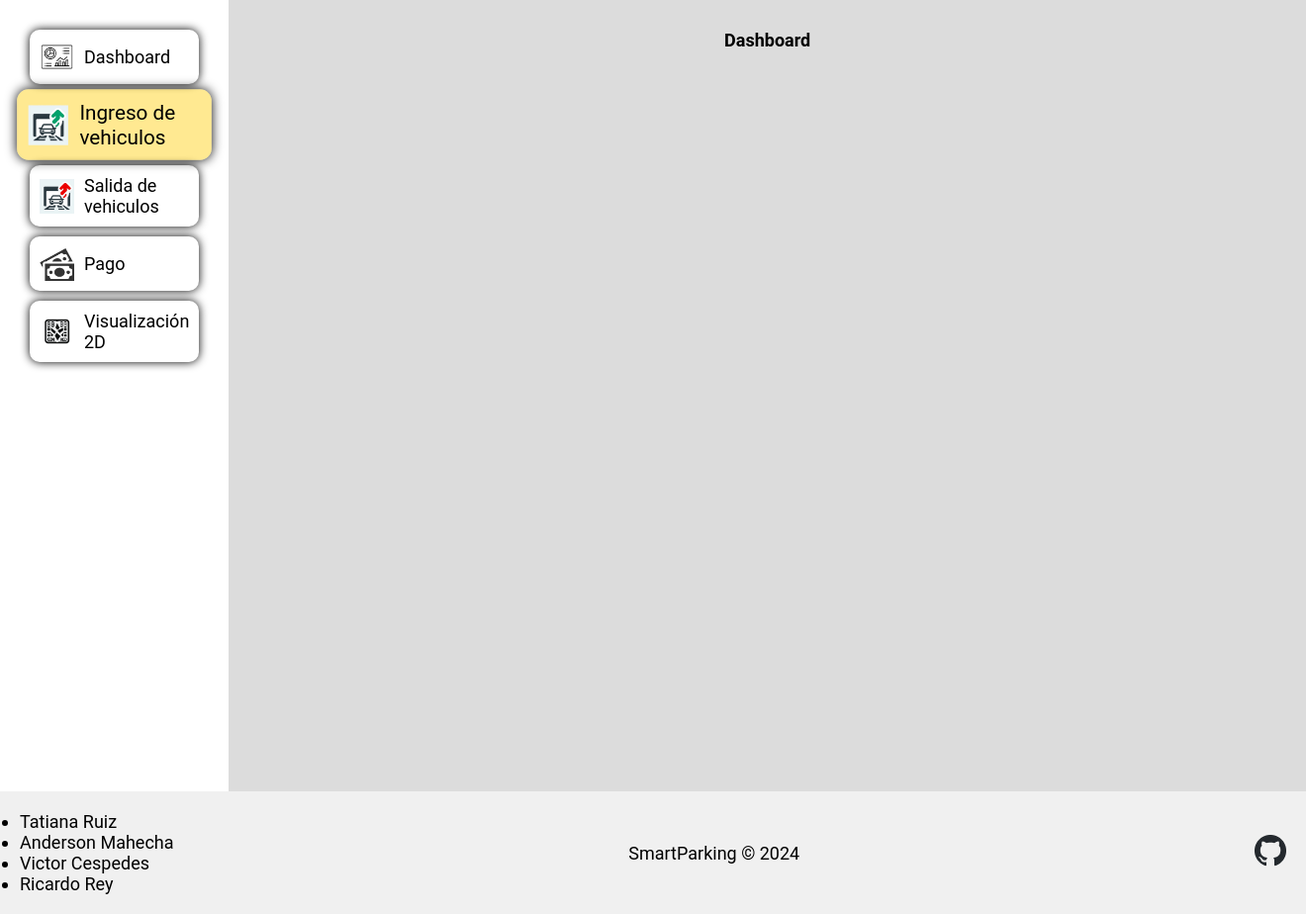
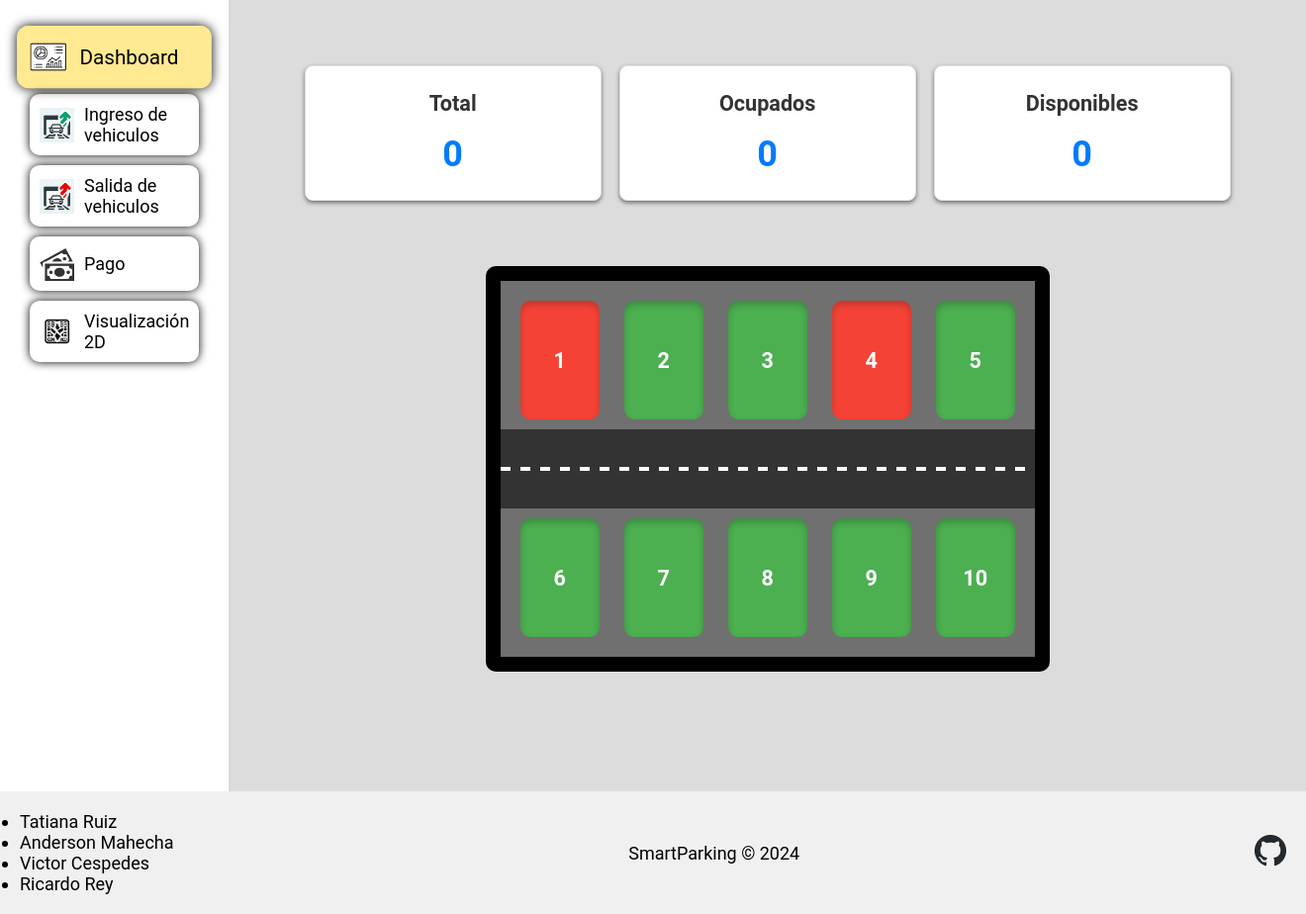
Before and after one commit to AndersonMahecha/smart-parking, a Flask app: page / in a window 1320 px wide. Shown: the part 84-1008 px from the top of the page at 99% size. Run offline with Flask 3, Linux system fonts and the light colour scheme; data that the repository does not hold is empty.

Commit message:
Dashboard implementado
-Mapa
-Status

```diff
--- /dev/null
+++ b/api/static/css/index.css
@@ -0,0 +1,130 @@
+.dashboard-content {
+    display: flex;
+    justify-content: space-around;
+    padding: 2rem;
+    gap: 1rem;
+}
+
+.card {
+    min-width: 300px;
+    padding: 1.4rem;
+    background: #ffffff;
+    border: 1px solid #e0e0e0;
+    border-radius: 8px;
+    text-align: center;
+    box-shadow: 0 2px 4px rgba(0, 0, 0, 0.5);
+    transition: transform 0.2s ease, box-shadow 0.2s ease;
+}
+
+.card h2 {
+    margin: 0;
+    font-size: 1.2rem;
+    color: #333;
+}
+
+.card p {
+    font-size: 2rem;
+    font-weight: bold;
+    margin: 1rem 0 0;
+    color: #007bff;
+    transition: transform 0.2s ease, color 0.2s ease;
+}
+
+.card p.animated {
+    transform: scale(1.3);
+    /* Agranda temporalmente el texto */
+    color: #ff5722;
+}
+
+.card:hover {
+    transform: translateY(-5px);
+    box-shadow: 0 4px 10px rgba(0, 0, 0, 0.2);
+}
+
+/* Estilo del mapa */
+.parking-map {
+    /* width: 70%; */
+    background: #707070;
+    padding: 20px 0;
+    border-radius: 10px;
+    border: 15px solid #000000;
+    position: relative;
+}
+
+.parking-map-row {
+    display: flex;
+    gap: 25px;
+    padding: 0 20px;
+}
+
+#parking-map-road {
+    background-color: #333;
+    height: 80px;
+    position: relative;
+    margin: 10px 0;
+}
+
+/* Color de las líneas de la carretera */
+#parking-map-road::before {
+    content: '';
+    position: absolute;
+    top: 50%;
+    left: 0;
+    width: 100%;
+    height: 4px;
+    background-color: #fff;
+    transform: translateY(-50%);
+}
+
+#parking-map-road::after {
+    content: '';
+    position: absolute;
+    top: 50%;
+    left: 0;
+    width: 100%;
+    height: 4px;
+    background-color: #fff;
+    /* Color de las líneas de la carretera */
+    transform: translateY(-50%);
+    background: repeating-linear-gradient(to right,
+            #fff,
+            #fff 10px,
+            #333 10px,
+            #333 20px);
+}
+
+/* Slots */
+.slot {
+    width: 80px;
+    height: 120px;
+    display: flex;
+    justify-content: center;
+    align-items: center;
+    font-size: 1.2rem;
+    font-weight: bold;
+    color: #fff;
+    border-radius: 10px;
+    transition: transform 0.3s ease, box-shadow 0.3s ease;
+    position: relative;
+    cursor: pointer;
+    /* border: 1px solid rgb(0, 0, 0); */
+
+}
+
+/* Ocupados y disponibles */
+.slot[data-status="available"] {
+    background: #4caf50;
+    /* Verde */
+    box-shadow: inset 0 4px 6px rgba(0, 0, 0, 0.2);
+}
+
+.slot[data-status="occupied"] {
+    background: #f44336;
+    /* Rojo */
+    box-shadow: inset 0 4px 6px rgba(0, 0, 0, 0.2);
+}
+
+/* Hover */
+.slot:hover {
+    transform: scale(1.07);
+}
--- a/api/static/css/styles.css
+++ b/api/static/css/styles.css
@@ -293,7 +293,6 @@ tr:hover {
 
 footer {
     background-color: var(--gray-footer);
-    /* background-color: #ffcc016e; */
     padding: 20px;
     display: flex;
     justify-content: space-between;
@@ -309,3 +308,20 @@ footer {
     content: url('../assets/github-favicon-dark.png');
     /* Replace with the path to your hover image */
 }
+
+/* Cambiar el ancho/alto del scroll */
+::-webkit-scrollbar {
+    width: 10px;
+}
+
+/* Estilo del fondo del scrollbar */
+::-webkit-scrollbar-track {
+    background: #ffffff;
+    border-radius: 10px;
+}
+
+/* Estilo de la barra deslizante */
+::-webkit-scrollbar-thumb {
+    background: var(--brand-color);
+    border-radius: 20px;
+}
--- /dev/null
+++ b/api/static/js/index.js
@@ -0,0 +1,53 @@
+const slots_count = document.getElementById('slots-count');
+const vehicles_count = document.getElementById('vehicles-count');
+const slots_available_count = document.getElementById('slots-available-count');
+const message_error = document.getElementById('message-error');
+
+document.addEventListener('DOMContentLoaded', (event) => {
+    fetch("http://localhost:5000/api/v1/parking/status", {
+        method: "GET",
+        headers: {
+            "Content-Type": "application/json",
+        },
+    })
+        .then(response => response.json())
+        .then(data => {
+            console.log("Respuesta del servidor:", data);
+            if (!data.message) {
+                animateCounter('slots-count', 0, data.slots_count, 1100);
+                animateCounter('vehicles-count', 0, data.vehicles_count, 1100);
+                animateCounter('slots-available-count', 0, data.slots_count - data.vehicles_count, 1100);
+            } else {
+                message_error.style.display = 'block';
+                message_error.textContent = data.message;
+            }
+        })
+        .catch(error => {
+            console.error("Error:", error);
+        });
+});
+
+function animateCounter(id, start, end, duration) {
+    const element = document.getElementById(id);
+    const range = end - start;
+    if (range === 0) return;
+    let startTime = null;
+
+    // Agregar clase de animación
+    element.classList.add('animated');
+
+    function updateCounter(currentTime) {
+        if (!startTime) startTime = currentTime;
+        const elapsedTime = currentTime - startTime;
+        const progress = Math.min(elapsedTime / duration, 1);
+        const currentValue = Math.floor(start + range * progress);
+        element.textContent = currentValue;
+
+        if (progress < 1) {
+            requestAnimationFrame(updateCounter);
+        } else {
+            element.classList.remove('animated');
+        }
+    }
+    requestAnimationFrame(updateCounter);
+}
--- a/api/templates/index.html
+++ b/api/templates/index.html
@@ -6,6 +6,7 @@
     <meta name="viewport" content="width=device-width, initial-scale=1.0">
     <title>SmartParking</title>
     <link rel="stylesheet" href="{{ url_for('static', filename='css/styles.css') }}">
+    <link rel="stylesheet" href="{{ url_for('static', filename='css/index.css') }}">
     <link rel="icon" href="{{ url_for('static', filename='assets/ico.png') }}" type="image/x-icon">
 </head>
 
@@ -26,11 +27,11 @@
     </header>
     <main>
         <section id="left-menu"> <!-- Menú -->
-            <a href="{{ url_for('index') }}" id="item-left-menu" class="box">
+            <a href="{{ url_for('index') }}" id="item-left-menu" class="box actual-option">
                 <img src="{{ url_for('static', filename='assets/menu/dashboard.png') }}" alt="">
                 <p>Dashboard</p>
             </a>
-            <a href="{{ url_for('ingreso') }}" id="item-left-menu" class="box actual-option">
+            <a href="{{ url_for('ingreso') }}" id="item-left-menu" class="box">
                 <img src="{{ url_for('static', filename='assets/menu/ingreso.png') }}" alt="">
                 <p>Ingreso de vehiculos</p>
             </a>
@@ -48,7 +49,38 @@
             </a>
         </section> <!-- Menú -->
         <section class="box" id="section-content"> <!-- Contenido -->
-            <h1>Dashboard</h1>
+            <div class="dashboard-content">
+                <div class="card" id="slots-card">
+                    <h2>Total</h2>
+                    <p id="slots-count">0</p>
+                </div>
+                <div class="card" id="vehicles-card">
+                    <h2>Ocupados</h2>
+                    <p id="vehicles-count">0</p>
+                </div>
+                <div class="card" id="slots-available-card">
+                    <h2>Disponibles</h2>
+                    <p id="slots-available-count">0</p>
+                </div>
+            </div>
+            <p id="message-error"></p>
+            <div class="parking-map">
+                <section class="parking-map-row" id="parking-map-up">
+                    <div class="slot" id="slot-1" data-status="occupied">1</div>
+                    <div class="slot" id="slot-2" data-status="available">2</div>
+                    <div class="slot" id="slot-3" data-status="available">3</div>
+                    <div class="slot" id="slot-4" data-status="occupied">4</div>
+                    <div class="slot" id="slot-5" data-status="available">5</div>
+                </section>
+                <section class="parking-map-row" id="parking-map-road"></section>
+                <section class="parking-map-row" id="parking-map-down">
+                    <div class="slot" id="slot-6" data-status="available">6</div>
+                    <div class="slot" id="slot-7" data-status="available">7</div>
+                    <div class="slot" id="slot-8" data-status="available">8</div>
+                    <div class="slot" id="slot-9" data-status="available">9</div>
+                    <div class="slot" id="slot-10" data-status="available">10</div>
+                </section>
+            </div>
         </section> <!-- Contenido -->
     </main>
     <footer>
@@ -72,6 +104,6 @@
     </footer>
 </body>
 
-<script src="{{ url_for('static', filename='js/ingreso.js') }}"></script>
+<script src="{{ url_for('static', filename='js/index.js') }}"></script>
 
 </html>
```
